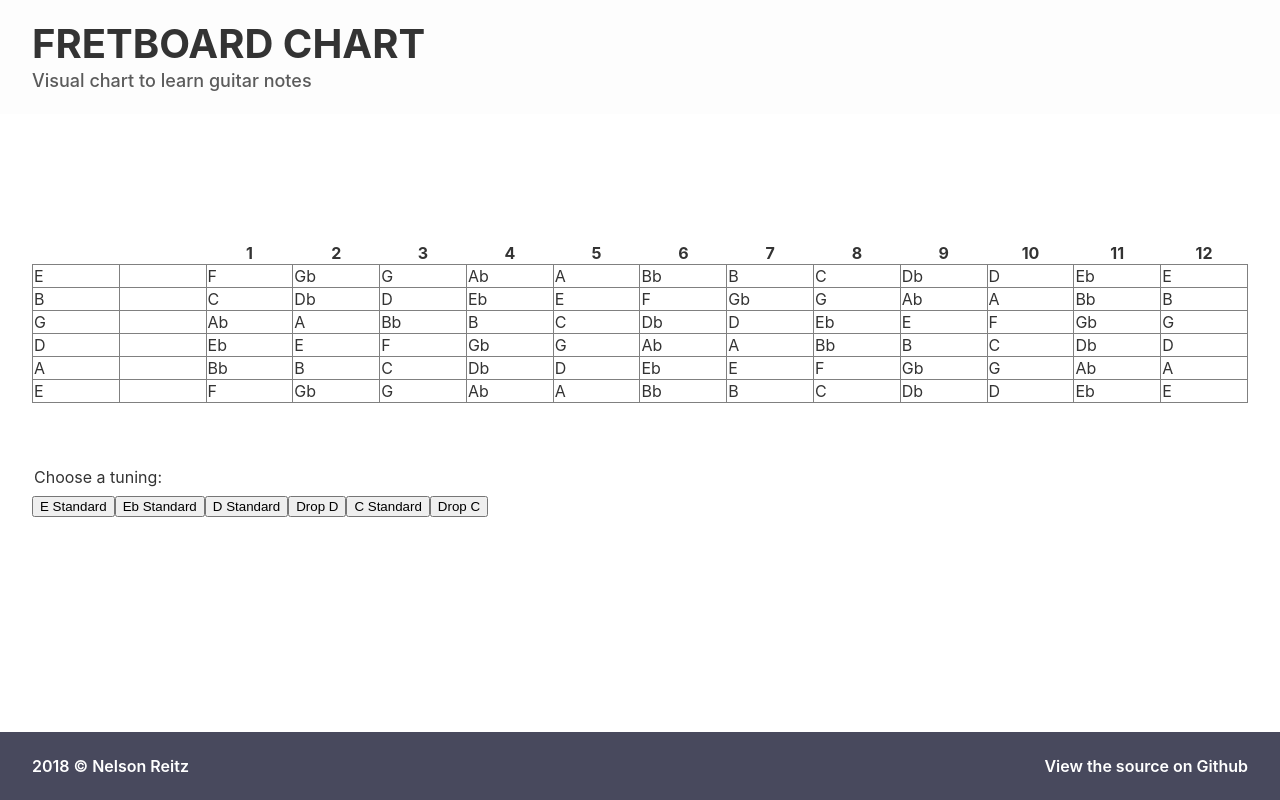
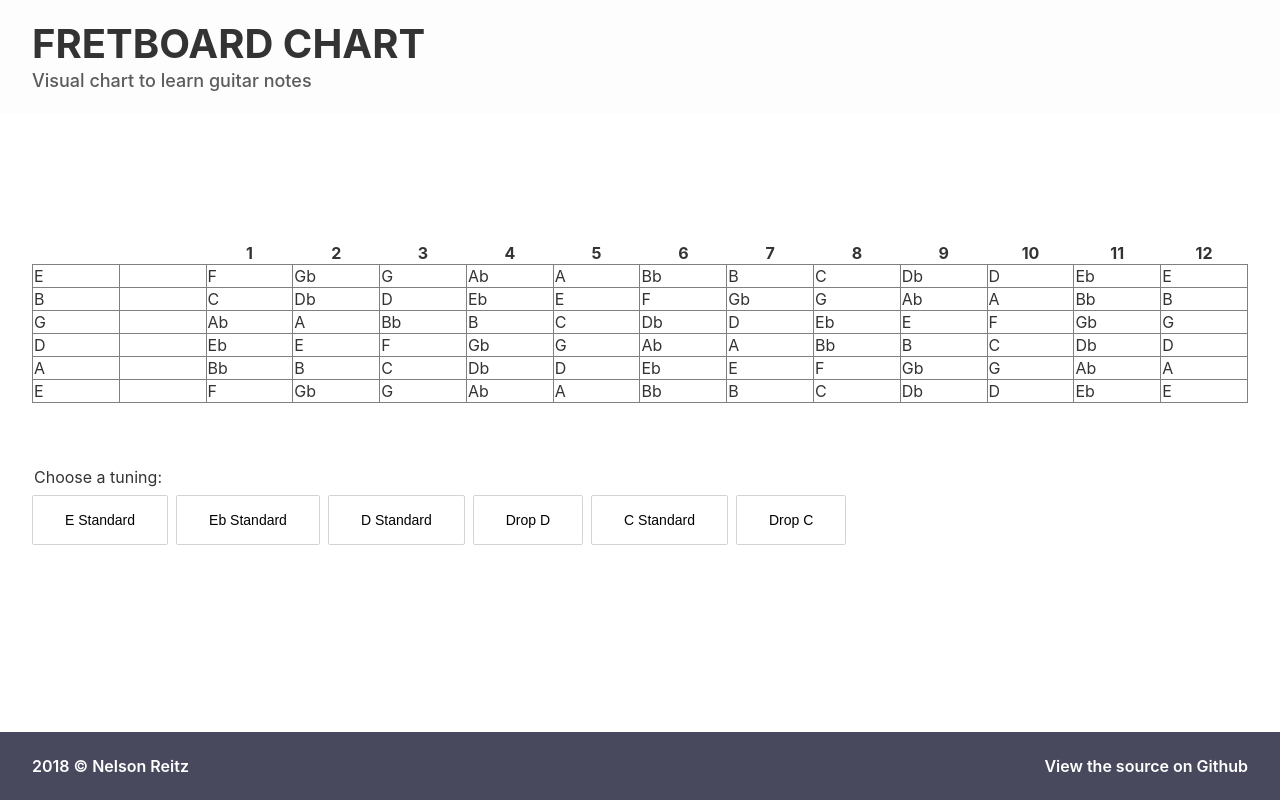
Before and after one commit to nelsonreitz/fretboard-notes, a React (Create React App) app: page / in a window 1280 px wide. Built offline with nearby package versions, Linux system fonts and the light colour scheme.

Commit message:
Add TuningButton stylesheet

```diff
--- /dev/null
+++ b/src/TuningButton.css
@@ -0,0 +1,16 @@
+.TuningButton {
+  padding: 1rem 2rem;
+  margin-right: .5rem;
+  font-size: .875rem;
+  font-weight: 500;
+  background-color: transparent;
+  border: 1px solid lightgrey;
+  border-radius: .125rem;
+  cursor: pointer;
+  transition: background-color .05s ease, border-color .05s ease;
+}
+
+.TuningButton:hover {
+  background-color: lightgrey;
+  border-color: grey;
+}
--- a/src/TuningButton.js
+++ b/src/TuningButton.js
@@ -1,4 +1,5 @@
 import React, { Component } from 'react';
+import './TuningButton.css';
 
 class TuningButton extends Component {
   constructor(props) {
@@ -15,7 +16,7 @@ class TuningButton extends Component {
     const tuningName = this.props.tuningName;
 
     return (
-      <button className="TuningBtn" value={tuningAbbr} onClick={this.handleClick}>
+      <button className="TuningButton" value={tuningAbbr} onClick={this.handleClick}>
         {tuningName}
       </button>
     );
```
